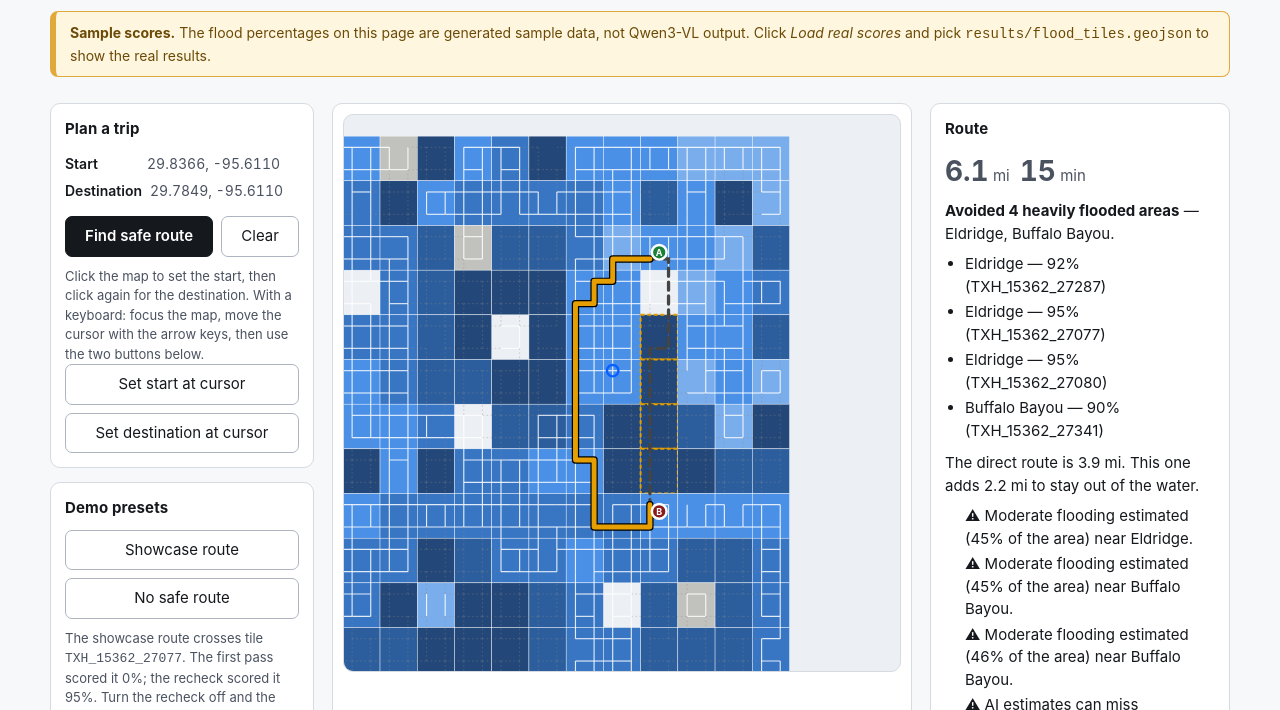
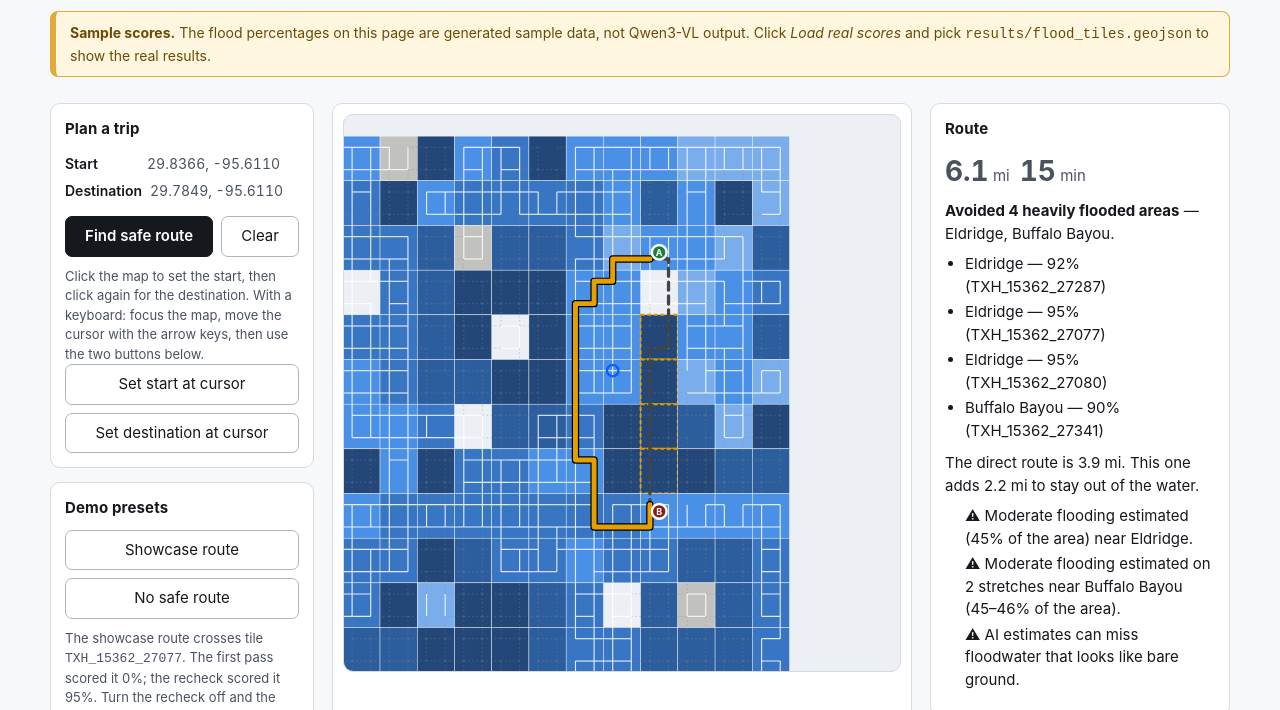
Before and after one commit to 3rlandjr7/dell-datahon-flooding-navigation, a plain HTML site: page docs/route_demo.html in a window 1280 px wide. Both pictures are taken after a click on the button "Showcase route". Shown: the part 90-800 px from the top of the page. Drawn offline with Linux system fonts and the light colour scheme.

Commit message:
D16: group caution warnings by locality
With the real scores a route through one neighbourhood touches several
caution tiles that all share a locality, so the card printed the same
sentence five times over and read like a bug. Tiles are now grouped:
"Moderate flooding estimated on 5 stretches near X (30-50% of the
area)." A single tile keeps its original wording, and unscored tiles
group the same way.

Long tile ids no longer overflow the preset panel or the result card;
the real ids are far longer than the sample ones.

Co-Authored-By: Claude Opus 5 <noreply@anthropic.com>
Claude-Session: https://claude.ai/code/session_01SN5siam8HHCorzo2AJezSc

```diff
--- a/docs/route_demo.html
+++ b/docs/route_demo.html
@@ -148,6 +148,8 @@
   }
   .endpoints .val { color: var(--ink-soft); font-variant-numeric: tabular-nums; }
   .hint { color: var(--ink-soft); font-size: 13px; margin: 10px 0 0; }
+  .hint code, #result-body code { overflow-wrap: anywhere; }
+  #result-body li { overflow-wrap: anywhere; }
 
   svg.map { width: 100%; height: auto; display: block; background: var(--map-bg); border-radius: 10px; border: 1px solid var(--line); }
   svg.map:focus-visible { outline: 3px solid var(--focus); outline-offset: 2px; }
@@ -984,10 +986,28 @@ function renderResult() {
 /* Ticket 6.2: built in code, never by the model, so they are always accurate. */
 function buildCautions(res) {
   const out = [];
+  /* Group by locality: a route through one neighbourhood can touch several
+     caution tiles, and repeating the same sentence per tile reads as a bug. */
+  const scored = new Map(), unscored = new Map();
   for (const t of res.caution_tiles || []) {
-    out.push(t.new_flood_pct === null || t.new_flood_pct === undefined
-      ? "No flood score for an area near " + t.locality + "."
-      : "Moderate flooding estimated (" + t.new_flood_pct + "% of the area) near " + t.locality + ".");
+    const pct = t.new_flood_pct;
+    const bucket = (pct === null || pct === undefined) ? unscored : scored;
+    if (!bucket.has(t.locality)) bucket.set(t.locality, []);
+    bucket.get(t.locality).push(pct);
+  }
+  for (const [locality, pcts] of scored) {
+    if (pcts.length === 1) {
+      out.push("Moderate flooding estimated (" + pcts[0] + "% of the area) near " + locality + ".");
+    } else {
+      const lo = Math.min(...pcts), hi = Math.max(...pcts);
+      out.push("Moderate flooding estimated on " + pcts.length + " stretches near " + locality +
+               " (" + (lo === hi ? lo + "%" : lo + "\u2013" + hi + "%") + " of the area).");
+    }
+  }
+  for (const [locality, list] of unscored) {
+    out.push(list.length === 1
+      ? "No flood score for an area near " + locality + "."
+      : "No flood score for " + list.length + " areas near " + locality + ".");
   }
   if (res.uncovered_m > 0) out.push(miles(res.uncovered_m).toFixed(1) + " mi of this route has no flood photos.");
   out.push("AI estimates can miss floodwater that looks like bare ground.");
```
